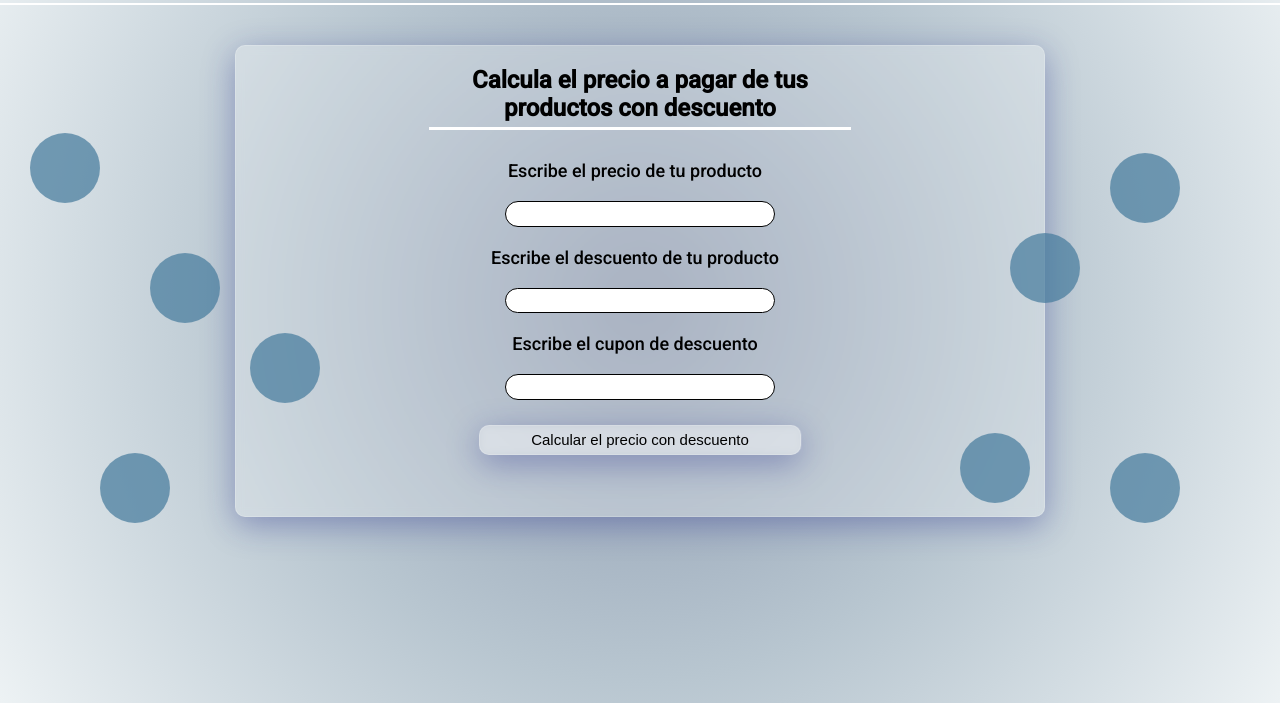
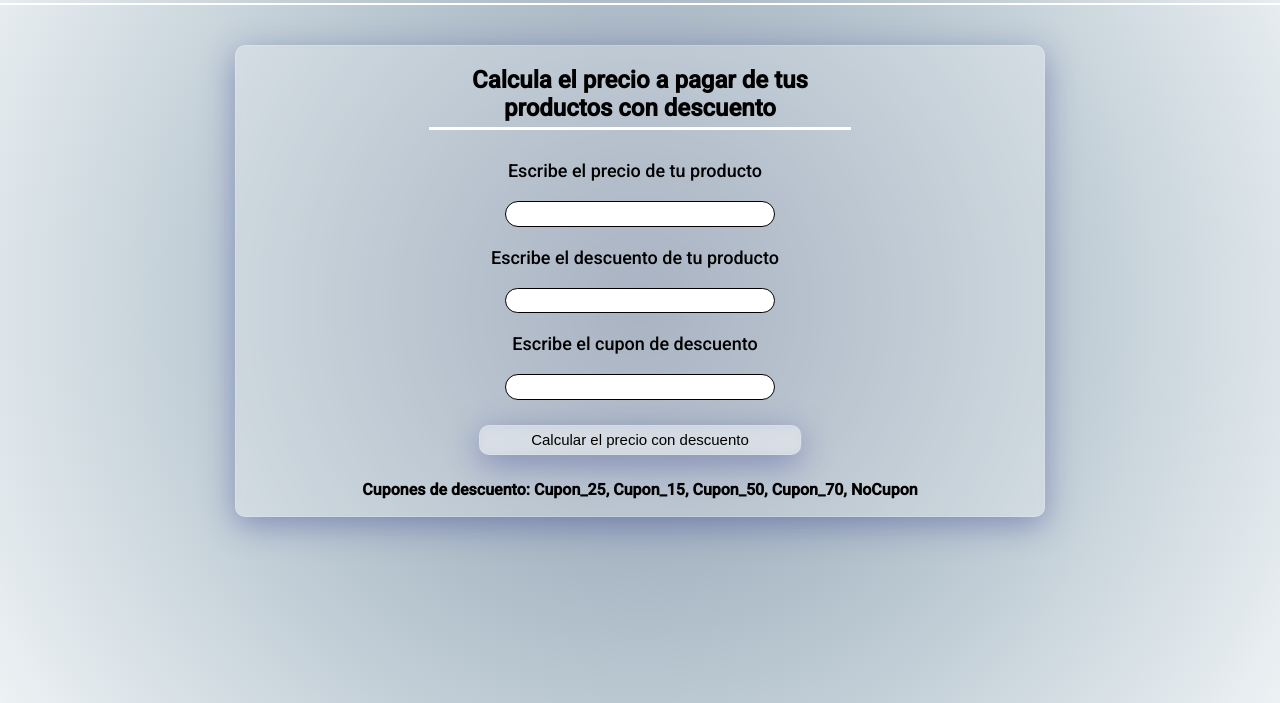
Before and after one commit to mahechahe/Javascript-Practico, a plain HTML site: page Descuentos/descuentos.html in a window 1280 px wide. Shown: the part 97-800 px from the top of the page. Drawn offline with Linux system fonts and the light colour scheme.

Commit message:
Haciendo ultimos retoques

```diff
--- a/Descuentos/descuentos.html
+++ b/Descuentos/descuentos.html
@@ -51,18 +51,12 @@
             <button type="button" onclick="ClickButtonPrice()">Calcular el precio con descuento</button>
 
         </form>
+        <p id="cupones">Cupones de descuento: Cupon_25, Cupon_15, Cupon_50, Cupon_70, NoCupon</p>
     </section>
     <div class="div-resultado">
         <p id="ResultPrice"></p>
     </div>
-    <div class="Circle One"></div>
-    <div class="Circle two"></div>
-    <div class="Circle three"></div>
-    <div class="Circle four"></div>
-    <div class="Circle five"></div>
-    <div class="Circle six"></div>
-    <div class="Circle seven"></div>
-    <div class="Circle eight"></div>
+
 
 
 
--- a/Descuentos/descuentos.js
+++ b/Descuentos/descuentos.js
@@ -4,7 +4,7 @@ function calcularDescuento(precioOriginal, descuento){
     cuponDescuento = document.getElementById('CuponDescuento');
     cuponDescuentoValue = CuponDescuento.value;
 
-    let Cupones = ['Hola_21', 'Alejita.inst', 'Estiven.cupon', 'Jefe.cuponFinal', 'NoCupon']
+    let Cupones = ['Cupon_25', 'Cupon_15', 'Cupon_50', 'Cupon_70', 'NoCupon']
     let descuentoFinal;
     descuentoNumber = Number(descuento);
 
--- a/Descuentos/style.css
+++ b/Descuentos/style.css
@@ -138,44 +138,7 @@ html{
     font-size: 2rem;
     font-weight: bold;
 }
-.Circle{
-    width: 70px;
-    height: 70px;
-    border-radius: 50%;
-    position: relative;
-    background: hsl(203, 39%, 44%, .7);
-    position: absolute;
-
+#cupones{
+    font-size: 1.6rem;
+    font-weight: bold;
 }
-.One{
-    bottom: 200px;
-    right: 250px;
-}
-.two{
-    bottom: 400px;
-    right: 200px;
-}
-.three{
-    bottom: 180px;
-    right: 100px;
-}
-.four{
-    bottom: 180px;
-    left: 100px;
-}
-.five{
-    bottom: 380px;
-    left: 150px;
-}
-.six{
-    bottom: 300px;
-    left: 250px;
-}
-.seven{
-    bottom: 500px;
-    left: 30px;
-}
-.eight{
-    bottom: 480px;
-    right: 100px;
-}
```
